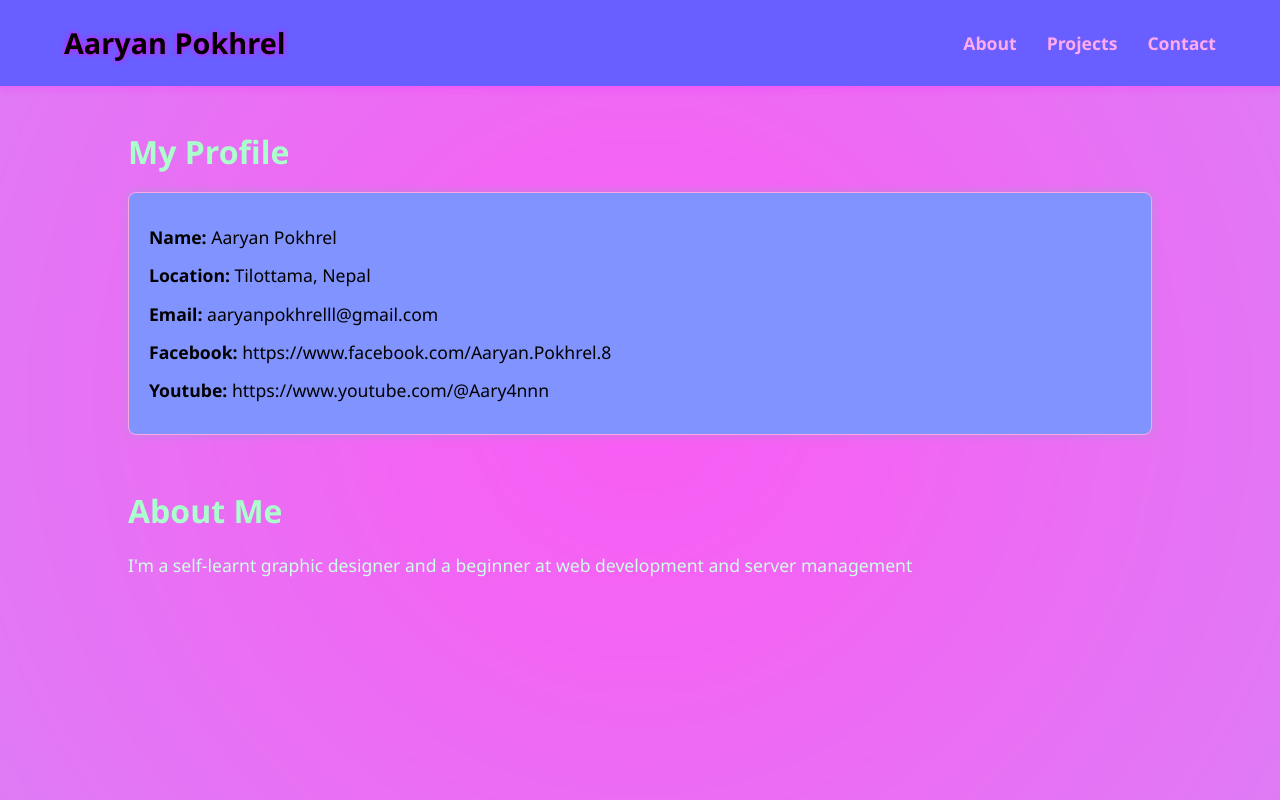
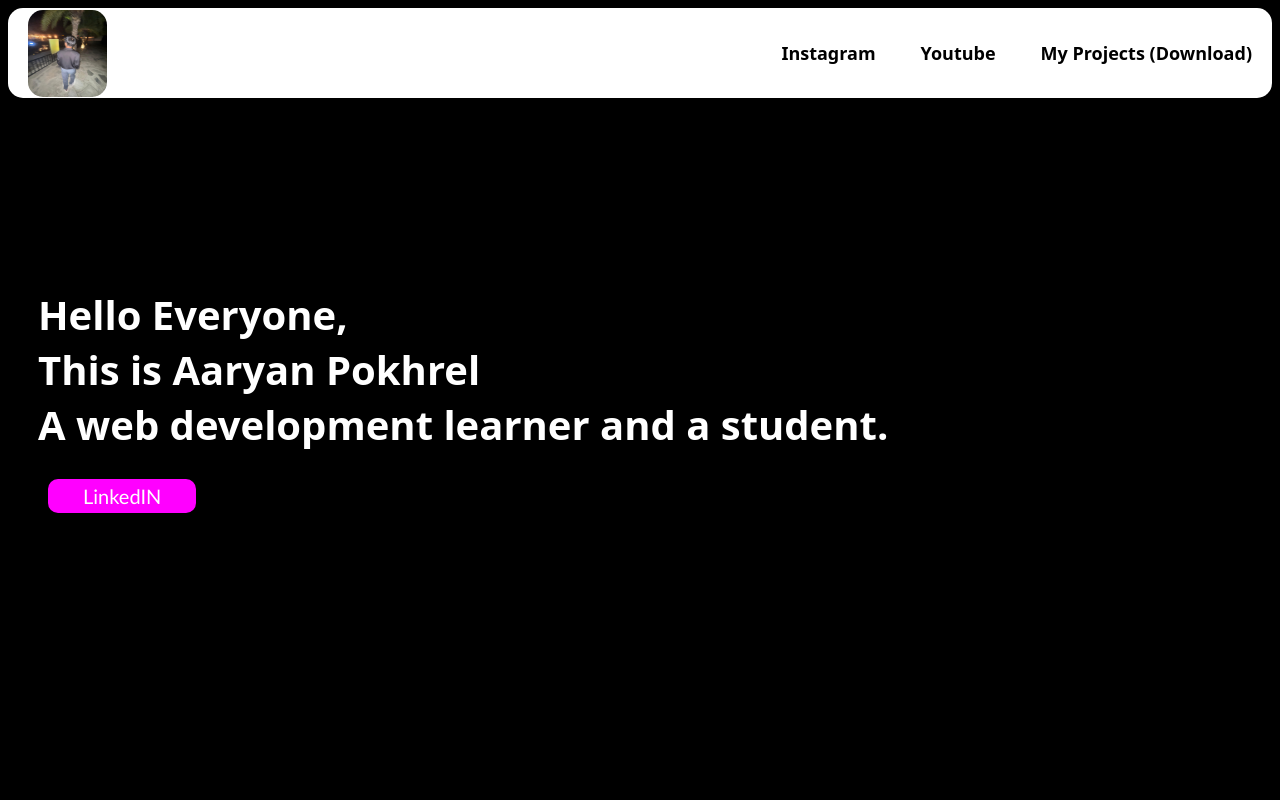
Before and after one commit to AaryannnPokhrel/Aaryannn, a plain HTML site: page index.html in a window 1280 px wide. Drawn offline with Linux system fonts and the light colour scheme.

Commit message:
Add files via upload

```diff
--- a/index.html
+++ b/index.html
@@ -1,42 +1,34 @@
 <!DOCTYPE html>
 <html lang="en">
 <head>
-  <meta charset="UTF-8" />
-  <meta name="viewport" content="width=device-width, initial-scale=1.0"/>
-  <title>Aaryan Pokhrel</title>
-  <link rel="stylesheet" href="style.css" />
+    <meta charset="UTF-8">
+    <meta name="viewport" content="width=device-width, initial-scale=1.0">
+    <title>Aaryan Pokhrel</title>
+<link rel="stylesheet" href="style.css">
 </head>
 <body>
-  <header>
-    <div class="container">
-      <h1 class="logo">Aaryan Pokhrel</h1>
-      <nav>
-        <ul class="nav-links">
-          <li><a href="#about">About</a></li>
-          <li><a href="#projects">Projects</a></li>
-          <li><a href="#contact">Contact</a></li>
-        </ul>
-      </nav>
+    <div class="navbar">
+        <div class="navimg">
+            <img src="meeee.jpg" width="79px" height="87px">
+        </div>
+<div class="navitems">
+    <div class="item1"><a href="https://www.instagram.com/plenilune.12_/" target="_blank">Instagram</a></div>
+    <div class="item2"><a href="https://www.youtube.com/@aaryanyourboi" target="_blank">Youtube</a></div>
+    <div class="item3"><a href="Projects.zip" download="">My Projects (Download)</a></div>
+</div>
     </div>
-  </header>
 
-  <main>
-    <section id="profile">
-  <h2>My Profile</h2>
-  <div class="profile-container">
-    <div class="profile-info">
-      <p><strong>Name:</strong> Aaryan Pokhrel</p>
-      <p><strong>Location:</strong> Tilottama, Nepal</p>
-      <p><strong>Email:</strong> <a href="mailto:aaryanpokhrelll@gmail.com">aaryanpokhrelll@gmail.com</a></p>
-      <p><strong>Facebook:</strong> <a href="https://www.facebook.com/Aaryan.Pokhrel.8" target="_blank">https://www.facebook.com/Aaryan.Pokhrel.8</a></p>
-      <p><strong>Youtube:</strong> <a href="https://www.youtube.com/@Aary4nnn" target="_blank">https://www.youtube.com/@Aary4nnn</a></p>
-    </div>
-  </div>
-</section>
+<br><br><br><br><br><br><br><br><br>
 
-
-
-    <section id="about">
-  <h2>About Me</h2>
-  <p>I'm a self-learnt graphic designer and a beginner at web development and server management</p>
-</section>
+    <div class="bodymain">
+        <div class="headtitle">
+            <h1>Hello Everyone,<br>
+            This is Aaryan Pokhrel <br>
+            A web development learner and
+            a student.</h1>
+             <div class="learnm">
+           <a href="https://www.linkedin.com/in/aaryan-pokhrel-695312376?utm_source=share&utm_campaign=share_via&utm_content=profile&utm_medium=android_app" target="_blank">LinkedIN</a>
+        </div>
+        </div> <br><br>
+</body>
+</html>
--- a/style.css
+++ b/style.css
@@ -1,168 +1,107 @@
-/* Reset and base styles */
-* {
-  margin: 0;
-  padding: 0;
-  box-sizing: border-box;
+body{
+  background-color: black;
+}
+.navbar{
+    display: flex;
+    flex-wrap: wrap;
+    flex-direction: row;
+    justify-content: space-between;
+    align-items: center;
+        background-color: white;
+        border-radius: 15px;
+        height: 90px;
 }
 
-body {
-  font-family: 'Segoe UI', sans-serif;
-  background-color:rgb(252, 153, 230);
-  color: #e0f7e9;
-  line-height: 1.6;
+.navbar img{
+    border-radius: 15px;
 }
 
-/* Glowing dark green background effect */
-body::before {
-  content: '';
-  position: fixed;
-  top: -50%;
-  left: -50%;
-  width: 200%;
-  height: 200%;
-  background: radial-gradient(circle, #fb40f8 0%, #ac9cff 100%);
-  z-index: -1;
-  animation: glow 10s ease-in-out infinite alternate;
+.navbar a{
+  font-size: 18px;
+  font-weight: 600;
+    text-decoration: none;
+    border-radius: 5px;
+    color: black;
+    font-family: system-ui, -apple-system, BlinkMacSystemFont, 'Segoe UI', Roboto, Oxygen, Ubuntu, Cantarell, 'Open Sans', 'Helvetica Neue', sans-serif;
 }
 
-@keyframes glow {
-  0% {
-    filter: blur(50px);
-    opacity: 0.8;
+.navimg{
+    display: flex;
+    justify-content: flex-start;
+    padding: 0 20px;
+}
+
+.navitems{
+    display: flex;
+    justify-content: flex-end;
+    padding: 0 20px;
+    color: black;
+    gap: 45px;
+}
+
+.headtitle{
+    color: white;
+    font-family: system-ui, -apple-system, BlinkMacSystemFont, 'Segoe UI', Roboto, Oxygen, Ubuntu, Cantarell, 'Open Sans', 'Helvetica Neue', sans-serif;
+    font-size: 20px;
+    padding: 0 30px;
+
+}
+
+.learnm{
+    color: white;
+    border-radius: 10px;
+    background-color: rgb(255, 0, 255);
+    width: fit-content;
+    font-size: 20px;
+    padding: 5px 30px;
+    margin-left: 10px;
+    text-decoration: none;
+    font-family: 'Trebuchet MS', 'Lucida Sans Unicode', 'Lucida Grande', 'Lucida Sans', Arial, sans-serif;
+}
+
+.learnm a{
+    color: white;
+    border-radius: 10px;
+    background-color: rgb(255, 0, 255);
+    width: fit-content;
+    padding: 5px 5px;
+    text-decoration: none;
+    font-family: 'Trebuchet MS', 'Lucida Sans Unicode', 'Lucida Grande', 'Lucida Sans', Arial, sans-serif;
+}
+
+.learnm a:hover {
+    background-color: #da70d6;
+    cursor: pointer;
+}
+
+.learnm:hover {
+    background-color: #da70d6;
+    cursor: pointer;
+}
+
+@media (max-width: 768px) {
+  .navbar {
+    flex-direction: column;
+    height: auto;
+    padding: 10px 0;
+    align-items: flex-start;
   }
-  100% {
-    filter: blur(100px);
-    opacity: 0.6;
+
+  .navimg {
+    justify-content: center;
+    width: 100%;
+    padding: 10px;
+  }
+
+  .navitems {
+    flex-direction: column;
+    align-items: flex-start;
+    gap: 15px;
+    width: 100%;
+    padding: 10px 20px;
+  }
+
+  .navitems a {
+    font-size: 18px;
   }
 }
-
-/* Header navigation */
-header {
-  background-color: #695eff;
-  padding: 20px 0;
-  box-shadow: 0 4px 6px rgba(251, 36, 255, 0.2);
-}
-
-.container {
-  display: flex;
-  justify-content: space-between;
-  align-items: center;
-  width: 90%;
-  margin: auto;
-}
-
-.logo {
-  font-size: 1.8rem;
-  color: #000000;
-  text-shadow: 0 0 5px #ff00fb;
-}
-.nav-links {
-  list-style: none;
-  display: flex;
-  gap: 30px;
-}
-
-.nav-links a {
-  color: #ffaaf1;
-  text-decoration: none;
-  font-weight: bold;
-  transition: color 0.3s ease;
-}
-
-.nav-links a:hover {
-  color: #ff00f2;
-}
-
-/* Main content sections */
-main {
-  width: 80%;
-  margin: 40px auto;
-}
-
-section {
-  margin-bottom: 50px;
-}
-
-h2 {
-  font-size: 2rem;
-  margin-bottom: 15px;
-  color: #aaffcc;
-}
-
-p, a {
-  font-size: 1.1rem;
-  color: #d0ffe7;
-}
-
-a:hover {
-  color: #00ff99;
-}
-
-/* Project cards */
-.project-card {
-  background-color: #112d1c;
-  border-left: 5px solid #00ff99;
-  padding: 15px 20px;
-  margin-bottom: 20px;
-  box-shadow: 0 0 10px rgba(0, 255, 128, 0.2);
-  border-radius: 6px;
-}
-
-/* Footer */
-footer {
-  text-align: center;
-  padding: 20px 0;
-  background-color: #db81ff;
-  color: #000000;
-  font-size: 0.9rem;
-}
-.projects-grid {
-  display: grid;
-  grid-template-columns: repeat(auto-fit, minmax(250px, 1fr));
-  gap: 20px;
-}
-
-.project-card {
-  background-color: #112d1c;
-  border: 1px solid #ff00c8;
-  padding: 20px;
-  border-radius: 8px;
-  transition: transform 0.3s ease, box-shadow 0.3s ease;
-  box-shadow: 0 0 10px rgba(0, 255, 128, 0.1);
-}
-
-.project-card:hover {
-  transform: translateY(-5px);
-  box-shadow: 0 0 20px rgb(221, 0, 255);
-}
-
-.project-card h3 {
-  color: #000000;
-  margin-bottom: 10px;
-}
-
-.project-card p {
-  color: #d0ffe7;
-}
-.profile-container {
-  background-color: #8093ff;
-  padding: 20px;
-  border-radius: 8px;
-  border: 1px solid #ffa6e4;
-  box-shadow: 0 0 10px rgba(0, 255, 128, 0.2);
-}
-
-.profile-info p {
-  font-size: 1.1rem;
-  margin: 10px 0;
-  color: #000000;
-}
-
-.profile-info a {
-  color: #000000;
-  text-decoration: none;
-}
-
-.profile-info a:hover {
-  text-decoration: underline;
-}
```
Also changed, not shown: meeee.jpg (added), 1 other file.
